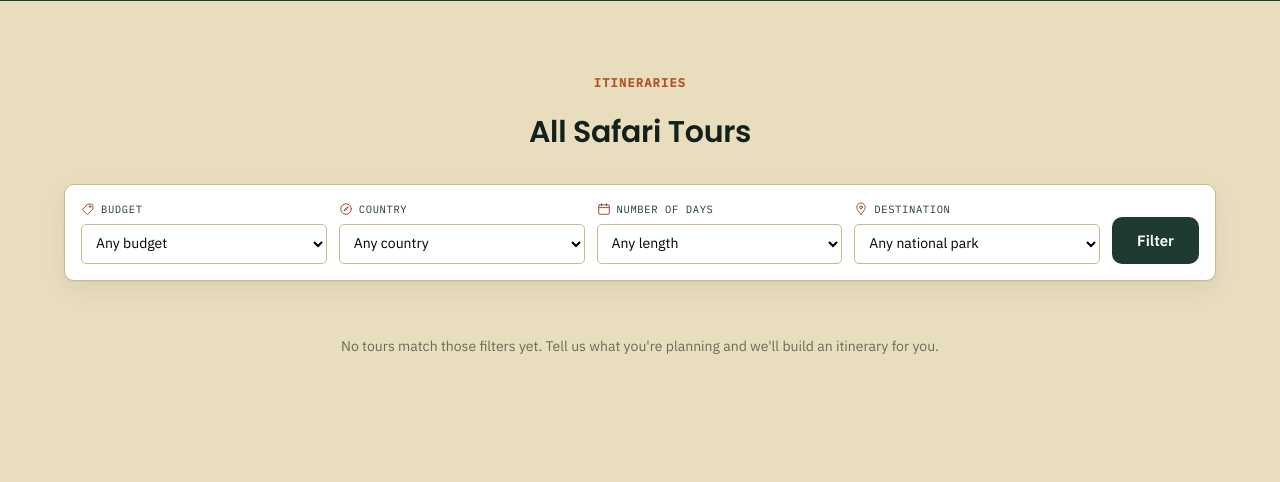
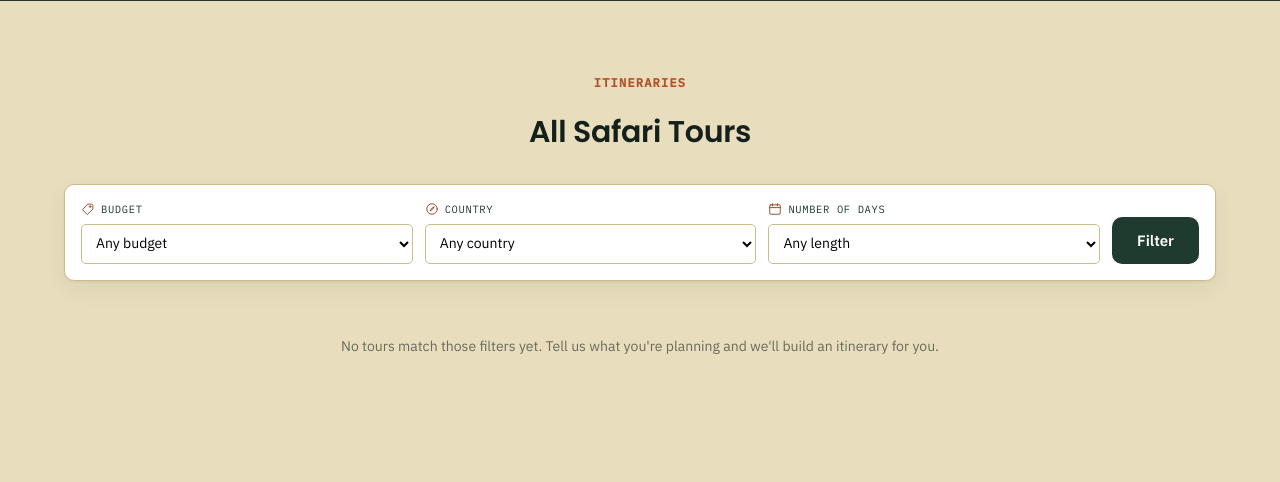
Before and after one commit to Gasana22/Afrisap, a PHP site: page /safarisap/tours.php in a window 1280 px wide. Shown: the part 369-851 px from the top of the page. Run offline with PHP 8.4, Linux system fonts and the light colour scheme; data comes from the database, SQL or seed files in the repository; data that the repository does not hold is empty.

Commit message:
Remove Destination filter from the tours listing filter bar
Client feedback: remove "Search by destination" everywhere. Removed
the Destination/"Any national park" field from tours.php's filter bar
(Budget/Country/Days/Destination -> Budget/Country/Days), matching
the same removal already done on the homepage's quick-search. Grid
adjusted from 4 fields+button to 3. The ?destination= querystring
handling in tours.php's WHERE clause is left in place (harmless if
reached directly) since nothing links to it anymore -- same approach
as the homepage fix.

```diff
--- a/assets/css/site.css
+++ b/assets/css/site.css
@@ -1345,7 +1345,7 @@ a.list-row:hover { border-color: var(--murram); }
 
 .filter-bar {
   display: grid;
-  grid-template-columns: repeat(4, 1fr) auto;
+  grid-template-columns: repeat(3, 1fr) auto;
   gap: 12px;
   align-items: end;
   background: var(--white);
--- a/tours.php
+++ b/tours.php
@@ -204,15 +204,6 @@ require __DIR__ . '/includes/site_header.php';
           <option value="8+" <?= $daysBucket === '8+' ? 'selected' : '' ?>>8+ days</option>
         </select>
       </div>
-      <div class="filter-bar__field">
-        <label for="f-destination"><?= render_nav_glyph('pin') ?>Destination</label>
-        <select id="f-destination" name="destination">
-          <option value="">Any national park</option>
-          <?php foreach (db()->query('SELECT id, name FROM destinations ORDER BY name')->fetchAll() as $d): ?>
-            <option value="<?= (int) $d['id'] ?>" <?= $destinationId === (int) $d['id'] ? 'selected' : '' ?>><?= h($d['name']) ?></option>
-          <?php endforeach; ?>
-        </select>
-      </div>
       <button type="submit" class="btn btn--dark">Filter</button>
     </form>
 
```
